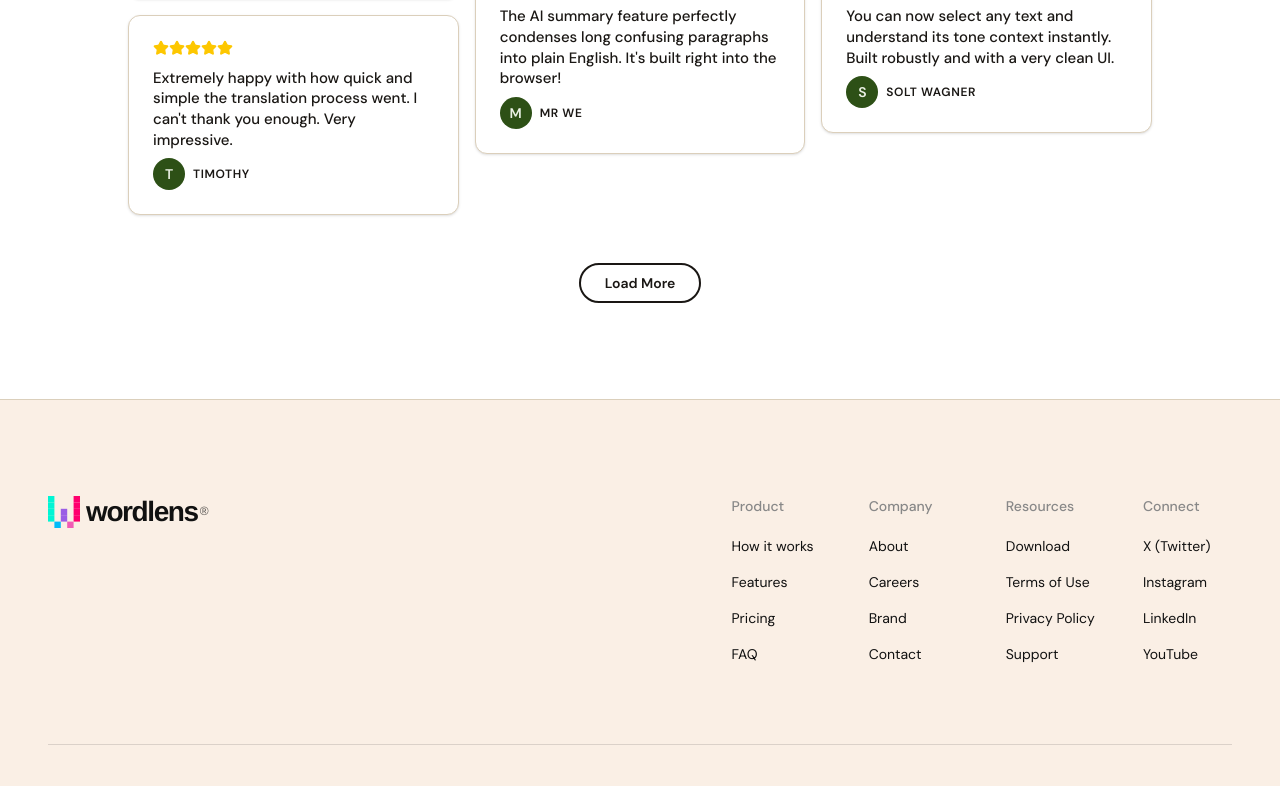
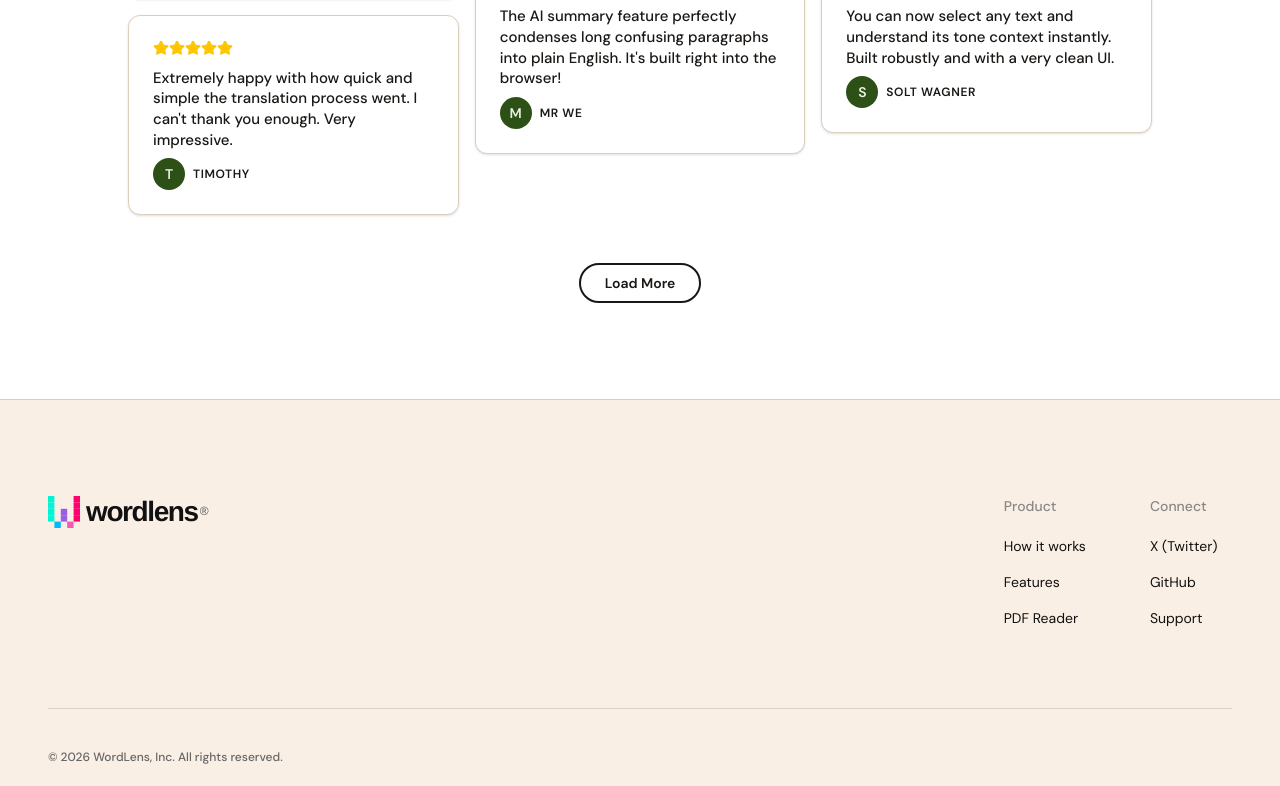
Before and after one commit to AryanSingh64/WordLens, a React (Vite) app: page / in a window 1280 px wide. Shown: the part 2000-2786 px from the top of the page. Built offline with nearby package versions, Linux system fonts and the light colour scheme.

Commit message:
kinda finished

```diff
--- a/src/App.jsx
+++ b/src/App.jsx
@@ -19,10 +19,10 @@ export const LogoSVG = ({ className = "w-7 h-7 md:w-8 md:h-8" }) => (
   </svg>
 )
 
-export const LogoBrand = ({ darkText = false }) => (
-  <div className="flex items-center gap-[6px] select-none text-text">
-    <LogoSVG />
-    <span className={`font-['Helvetica','Arial',sans-serif] font-bold text-2xl md:text-[28px] tracking-tighter leading-none ${darkText ? 'text-[#111]' : ''}`}>
+export const LogoBrand = ({ darkText = false, small = false }) => (
+  <div className="flex items-center gap-[6px] select-none">
+    <LogoSVG className={small ? 'w-5 h-5' : 'w-7 h-7 md:w-8 md:h-8'} />
+    <span className={`font-['Helvetica','Arial',sans-serif] font-bold tracking-tighter leading-none ${small ? 'text-xl' : 'text-2xl md:text-[28px]'} ${darkText ? 'text-[#111]' : 'text-text'}`}>
       wordlens<sup className="text-[10px] md:text-xs font-normal ml-0.5 tracking-normal opacity-70">®</sup>
     </span>
   </div>
@@ -69,6 +69,37 @@ function App() {
     }
   }, [isDark]);
 
+  // Inject read-box keyframes once
+  useEffect(() => {
+    const id = 'wl-read-box-style';
+    if (!document.getElementById(id)) {
+      const s = document.createElement('style');
+      s.id = id;
+      s.textContent = `
+        @keyframes read-box {
+          0%   { clip-path: inset(0 100% 0 0); }
+          40%  { clip-path: inset(0 0 0 0); }
+          80%  { clip-path: inset(0 0 0 0); }
+          100% { clip-path: inset(0 100% 0 0); }
+        }
+        .wl-read-box {
+          position: relative;
+          display: inline-block;
+        }
+        .wl-read-box::after {
+          content: '';
+          position: absolute;
+          inset: -2px -6px;
+          border: 2.5px solid #9B5DE5;
+          border-radius: 4px;
+          animation: read-box 3.5s ease-in-out infinite;
+          pointer-events: none;
+        }
+      `;
+      document.head.appendChild(s);
+    }
+  }, []);
+
   const testimonials = [
     { name: "Robert", review: "I couldn't believe how fast and magically this extension worked. I couldn't be happier.", comment: "Seriously an incredibly simple tool for reading long PDFs." },
     { name: "Timothy", review: "Extremely happy with how quick and simple the translation process went. I can't thank you enough. Very impressive." },
@@ -83,11 +114,11 @@ function App() {
 
       {/* Hero Section */}
       <HeroSection
-        heading="Read with understanding."
+        heading={<><span className="wl-read-box">Read</span>{' with understanding.'}</>}
         tagline="WordLens sits beside your reading. Look up a word, understand a sentence, open a PDF — all without leaving the page."
         buttonText="Add to Chrome"
         imageUrl="https://images.unsplash.com/photo-1512820790803-83ca734da794?auto=format&fit=crop&w=800&q=60"
-        logo={<LogoBrand />}
+        logo={<LogoBrand small={true} />}
         headerRight={
           <button
             onClick={() => setIsDark(!isDark)}
@@ -149,35 +180,19 @@ function App() {
             {/* Logo area */}
             <LogoBrand darkText={true} />
 
-            {/* Links Grid */}
-            <div className="grid grid-cols-2 md:grid-cols-4 gap-x-12 gap-y-10 text-sm">
+            {/* Links Grid — keep only real links */}
+            <div className="grid grid-cols-2 gap-x-16 gap-y-10 text-sm">
               <div className="flex flex-col gap-4">
                 <span className="text-[#888] font-medium mb-1">Product</span>
-                <a href="#" className="hover:opacity-60 transition-opacity">How it works</a>
-                <a href="#" className="hover:opacity-60 transition-opacity">Features</a>
-                <a href="#" className="hover:opacity-60 transition-opacity">Pricing</a>
-                <a href="#" className="hover:opacity-60 transition-opacity">FAQ</a>
-              </div>
-              <div className="flex flex-col gap-4">
-                <span className="text-[#888] font-medium mb-1">Company</span>
-                <a href="#" className="hover:opacity-60 transition-opacity">About</a>
-                <a href="#" className="hover:opacity-60 transition-opacity">Careers</a>
-                <a href="#" className="hover:opacity-60 transition-opacity">Brand</a>
-                <a href="#" className="hover:opacity-60 transition-opacity">Contact</a>
-              </div>
-              <div className="flex flex-col gap-4">
-                <span className="text-[#888] font-medium mb-1">Resources</span>
-                <a href="#" className="hover:opacity-60 transition-opacity">Download</a>
-                <a href="#" className="hover:opacity-60 transition-opacity">Terms of Use</a>
-                <a href="#" className="hover:opacity-60 transition-opacity">Privacy Policy</a>
-                <a href="#" className="hover:opacity-60 transition-opacity">Support</a>
+                <a href="#how-it-works" className="hover:opacity-60 transition-opacity">How it works</a>
+                <a href="#how-it-works" className="hover:opacity-60 transition-opacity">Features</a>
+                <a href="pdf-viewer.html" className="hover:opacity-60 transition-opacity">PDF Reader</a>
               </div>
               <div className="flex flex-col gap-4">
                 <span className="text-[#888] font-medium mb-1">Connect</span>
-                <a href="#" className="hover:opacity-60 transition-opacity">X (Twitter)</a>
-                <a href="#" className="hover:opacity-60 transition-opacity">Instagram</a>
-                <a href="#" className="hover:opacity-60 transition-opacity">LinkedIn</a>
-                <a href="#" className="hover:opacity-60 transition-opacity">YouTube</a>
+                <a href="https://twitter.com" target="_blank" rel="noopener" className="hover:opacity-60 transition-opacity">X (Twitter)</a>
+                <a href="https://github.com" target="_blank" rel="noopener" className="hover:opacity-60 transition-opacity">GitHub</a>
+                <a href="#" className="hover:opacity-60 transition-opacity">Support</a>
               </div>
             </div>
           </div>
```
